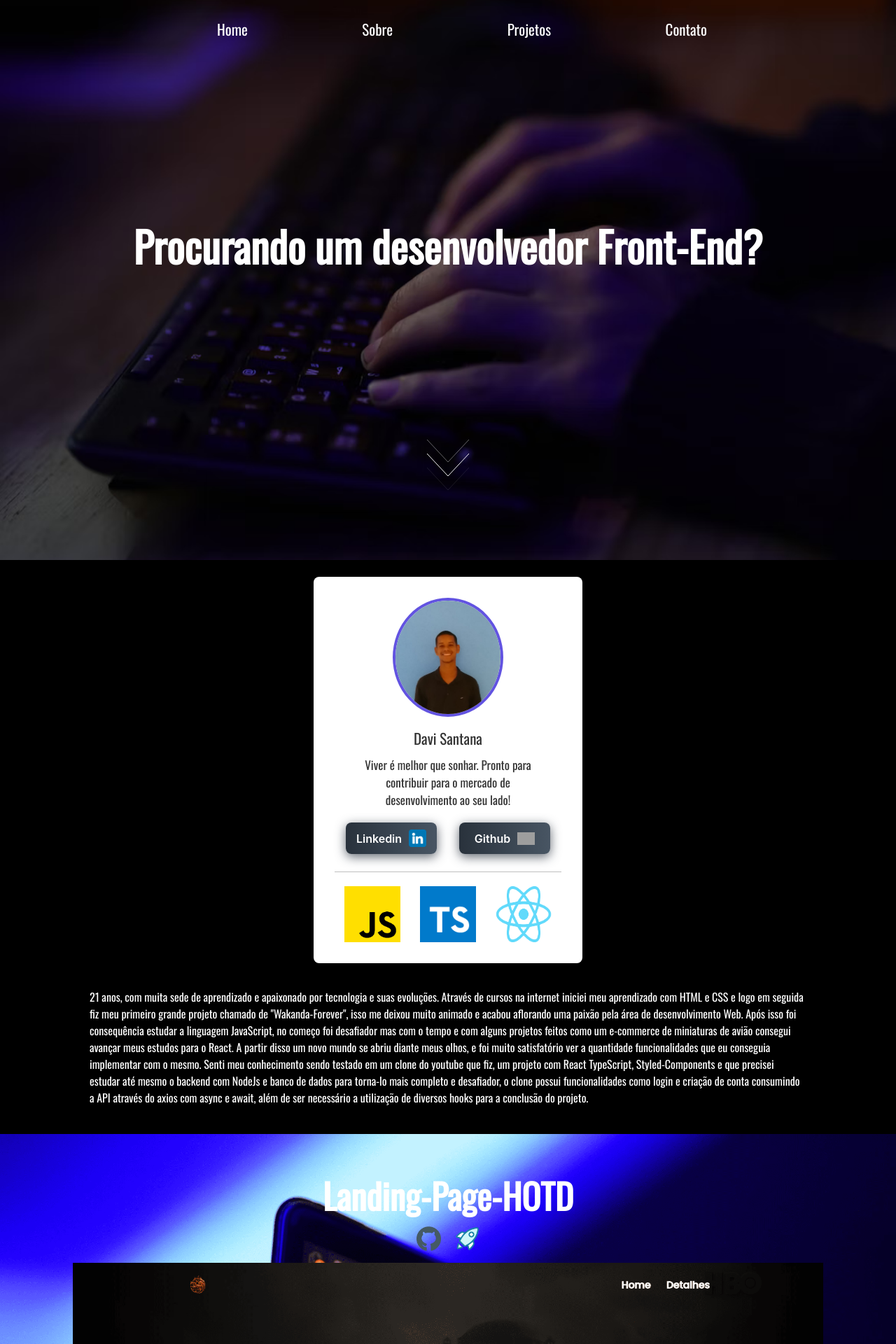
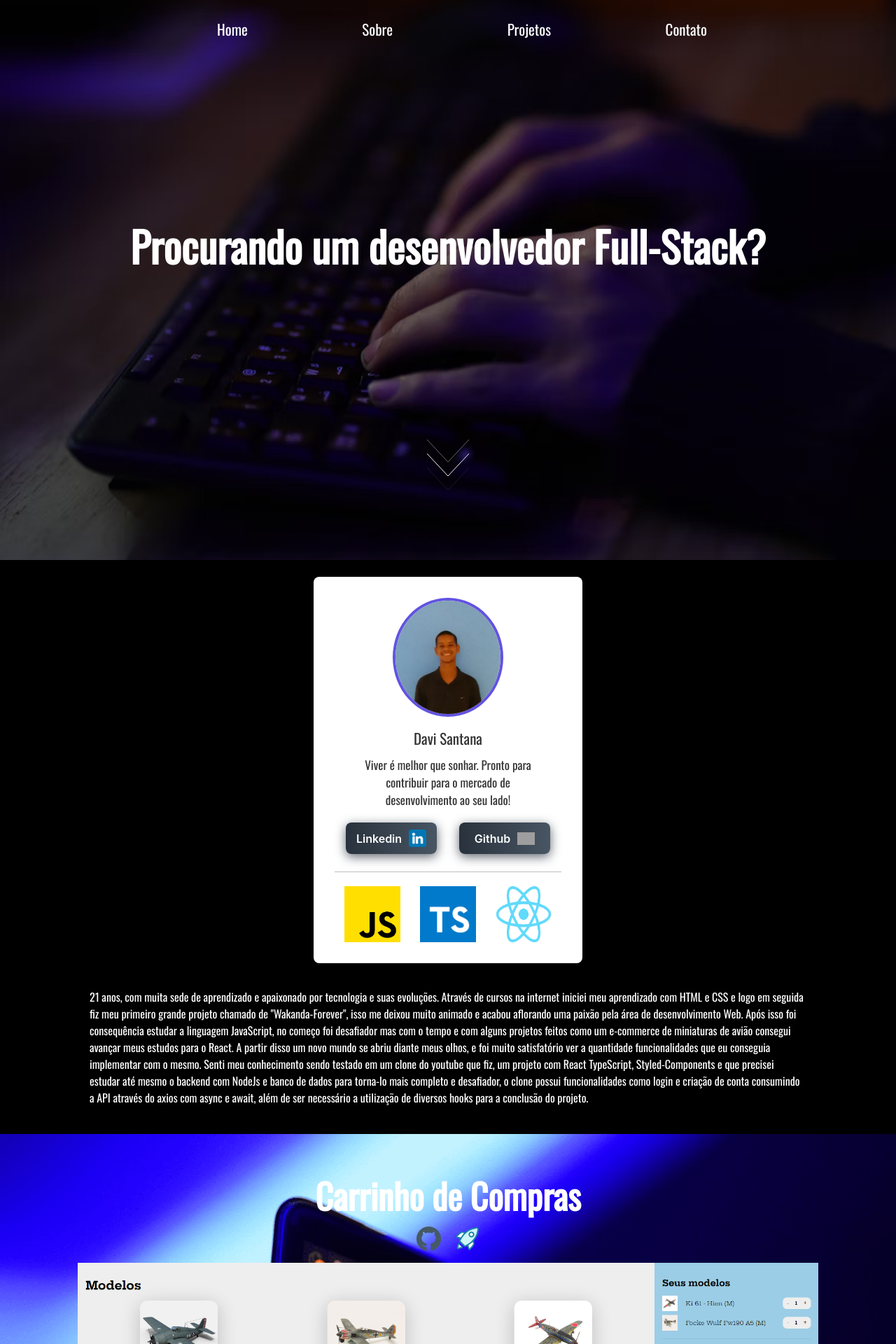
Before and after one commit to davisantanan/Portfolio, a React (Create React App) app: page / in a window 1280 px wide. Shown: the top 1920 px of the page at 70% size. Built offline with nearby package versions, Linux system fonts and the light colour scheme; grey boxes are pictures that could not be loaded.

Commit message:
add new project in caroulsel

```diff
--- a/src/components/caroulsel/index.tsx
+++ b/src/components/caroulsel/index.tsx
@@ -1,22 +1,16 @@
 import './caroulsel.css';
 import { useEffect, useState } from 'react';
-import Calculator from '../../assets/Calculator.png'
-import CalculatorIMC from '../../assets/IMC.png'
-import HOTD from '../../assets/HOTD.png'
-import Market from '../../assets/Market.png'
-import Wakanda from '../../assets/wakanda.png'
-import Youtube from '../../assets/youtube.png'
-import GitHubIcon from '../../assets/github.png'
-import DeployIcon from '../../assets/deployment.png'
+import CalculatorIMC from '../../assets/IMC.png';
+import HOTD from '../../assets/HOTD.png';
+import Market from '../../assets/Market.png';
+import Wakanda from '../../assets/wakanda.png';
+import Youtube from '../../assets/youtube.png';
+import Personal from '../../assets/personal-mode.png'
+import GitHubIcon from '../../assets/github.png';
+import DeployIcon from '../../assets/deployment.png';
 
 
 const sliderImage = [
-    {
-        title: 'Calculadora',
-        image: Calculator,
-        icon: [GitHubIcon],
-        url: 'https://github.com/davisantanan/Calculator'
-    },
     {
         title: 'Calculadora IMC',
         image: CalculatorIMC,
@@ -47,6 +41,12 @@ const sliderImage = [
         icon: [GitHubIcon, DeployIcon],
         url: ['https://github.com/davisantanan/Clone-Youtube', 'https://clone-youtube-pearl.vercel.app/']
     },
+    {
+        title: 'Personal-Mode',
+        image: Personal,
+        icon: [GitHubIcon, DeployIcon],
+        url: ['https://github.com/davisantanan/Personal-Mode', 'https://personal-mode.vercel.app/']
+    }
 ]
 
 function Caroulsel(){
--- a/src/pages/home/index.tsx
+++ b/src/pages/home/index.tsx
@@ -30,7 +30,7 @@ function Home () {
                     </ul>
                 </nav>
             </header>
-            <h1>Procurando um desenvolvedor Front-End?</h1>
+            <h1>Procurando um desenvolvedor Full-Stack?</h1>
             <Arrows />
         </div>
     )
```
Also changed, not shown: src/assets/personal-mode.png (added).
